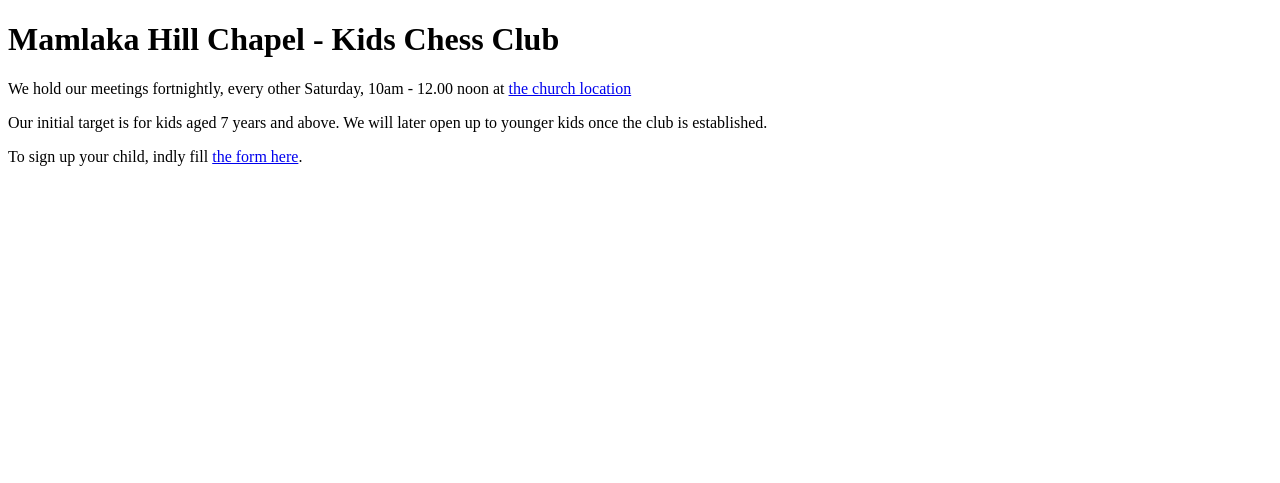
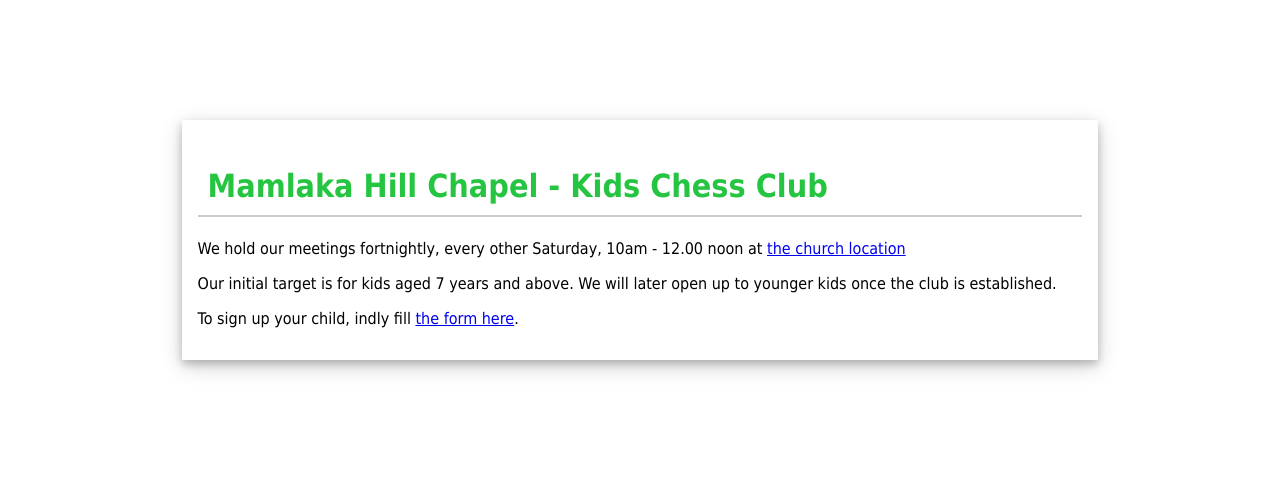
Before and after one commit to mamlakalabs/mamlakalabs.github.io, a plain HTML site: page index.html in a window 1280 px wide. Drawn offline with Linux system fonts and the light colour scheme.

Commit message:
some styling

```diff
--- a/index.html
+++ b/index.html
@@ -1,13 +1,24 @@
-<!DOCTYPE html><html lang="en">
-  <head>
-    <title>Mamlaka Hill Chapel - Kids Chess Club</title>
-  </head>
-  <body>
+<!DOCTYPE html>
+<html lang="en">
+
+<head>
+  <title>Mamlaka Hill Chapel - Kids Chess Club</title>
+  <link rel="stylesheet" href="styles.css">
+</head>
+
+<body>
+  <div class="main">
     <h1>Mamlaka Hill Chapel - Kids Chess Club</h1>
-    <p>We hold our meetings fortnightly, every other Saturday, 10am - 12.00 noon at <a target="_blank" href="https://goo.gl/maps/GQRDJGBtSdRMwsrr6">the church location</a></p>
+    <p>We hold our meetings fortnightly, every other Saturday, 10am - 12.00 noon at <a target="_blank"
+        href="https://goo.gl/maps/GQRDJGBtSdRMwsrr6">the church location</a></p>
 
-    <p>Our initial target is for kids aged 7 years and above. We will later open up to younger kids once the club is established. </p>
+    <p>Our initial target is for kids aged 7 years and above. We will later open up to younger kids once the club is
+      established. </p>
 
-    <p>To sign up your child, indly fill <a href="https://docs.google.com/forms/d/e/1FAIpQLSeT4vSI6b81QMPF-sDuJWSUva1pXStR2PZA9DI7u_SBNmh9zw/viewform" target="_blank">the form here</a>.</p>
-  </body>
+    <p>To sign up your child, indly fill <a
+        href="https://docs.google.com/forms/d/e/1FAIpQLSeT4vSI6b81QMPF-sDuJWSUva1pXStR2PZA9DI7u_SBNmh9zw/viewform"
+        target="_blank">the form here</a>.</p>
+  </div>
+</body>
+
 </html>
--- /dev/null
+++ b/styles.css
@@ -0,0 +1,19 @@
+body {
+    font-family: Tahoma, sans-serif;
+}
+
+
+div.main {
+    width: 70%;
+    border: solid 1px #fefefe;
+    padding: 15px;
+    margin: 120px auto;
+    box-shadow: 0 4px 8px 0 rgba(0, 0, 0, 0.2), 0 6px 20px 0 rgba(0, 0, 0, 0.19);
+}
+
+
+.main h1 {
+    border-bottom: solid 2px #ccc;
+    padding: 10px;
+    color: #25c541;
+}
```
